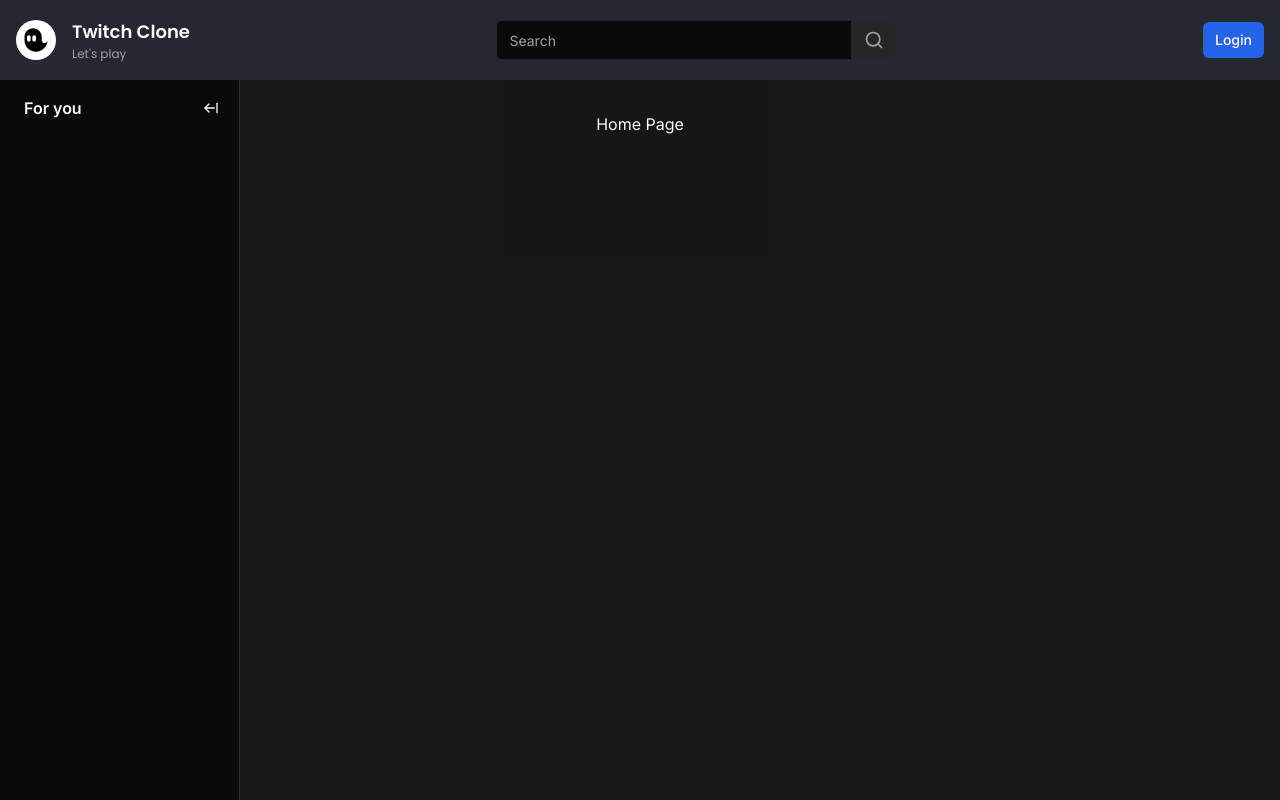
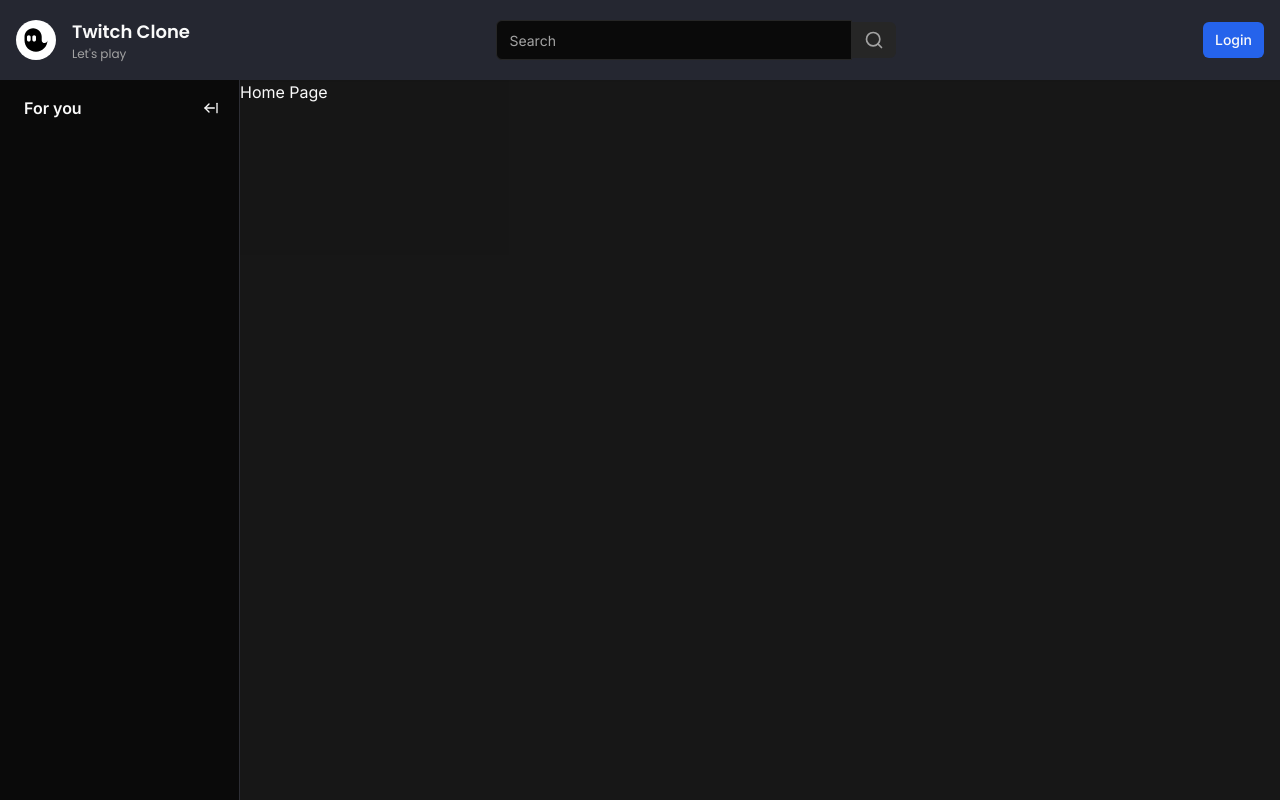
Before and after one commit to AmirAliAzimloo/twitch-clone, a Next.js app: page / in a window 1280 px wide. Built offline with nearby package versions, Linux system fonts and the light colour scheme; no server answers.

Commit message:
Add the container to resolve the home page width.

```diff
--- a/src/app/(browse)/(home)/page.tsx
+++ b/src/app/(browse)/(home)/page.tsx
@@ -1,7 +1,7 @@
 export default function Home() {
   return (
     <>
-    <div className="h-full p-8 max-w-screen-2xl mx-auto">
+    <div>
       Home Page
     </div>
     </>
--- /dev/null
+++ b/src/app/(browse)/_components/container.tsx
@@ -0,0 +1,39 @@
+"use client";
+
+import { useEffect } from "react";
+import { useMediaQuery } from "usehooks-ts";
+
+import { cn } from "@/lib/utils";
+import { useSidebar } from "@/store/use-sidebar";
+
+interface ContainerProps {
+  children: React.ReactNode;
+};
+
+export const Container = ({
+  children,
+}: ContainerProps) => {
+  const matches = useMediaQuery("(max-width: 1024px)");
+  const {
+    collapsed,
+    onCollapse,
+    onExpand,
+  } = useSidebar((state) => state);
+
+  useEffect(() => {
+    if (matches) {
+      onCollapse();
+    } else {
+      onExpand();
+    }
+  }, [matches, onCollapse, onExpand]);
+
+  return (
+    <div className={cn(
+      "flex-1",
+      collapsed ? "ml-[70px]" : "ml-[70px] lg:ml-60"
+    )}>
+      {children}
+    </div>
+  );
+};
--- a/src/app/(browse)/_components/sidebar/wrapper.tsx
+++ b/src/app/(browse)/_components/sidebar/wrapper.tsx
@@ -24,7 +24,7 @@
   // useEffect(() => {
   //   const handleMouseMove = (e: MouseEvent) => {
   //     if (isResizing.current) {
-  //       const newWidth = Math.max(70, Math.min(250, e.clientX));
+  //       const newWidth = Math.max(70, Math.min(240, e.clientX));
   //       setWidth(newWidth);
   //     }
   //   };
--- a/src/app/(browse)/layout.tsx
+++ b/src/app/(browse)/layout.tsx
@@ -1,7 +1,7 @@
 import { Suspense } from "react";
 
 import { Navbar } from "./_components/navbar";
-// import { Container } from "./_components/container";
+import { Container } from "./_components/container";
 import { Sidebar, SidebarSkeleton } from "./_components/sidebar";
 
 const BrowseLayout = ({
@@ -16,9 +16,9 @@
         <Suspense fallback={<SidebarSkeleton />}>
           <Sidebar />
         </Suspense>
-        {/* <Container> */}
+        <Container>
           {children}
-        {/* </Container> */}
+        </Container>
       </div>
     </>
   );
```
